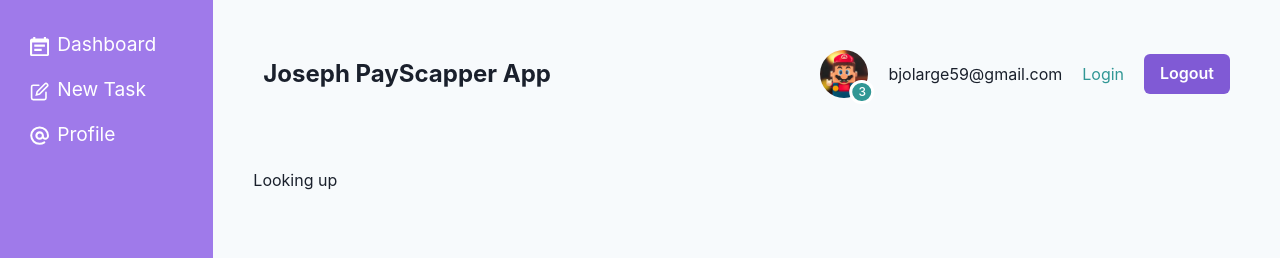
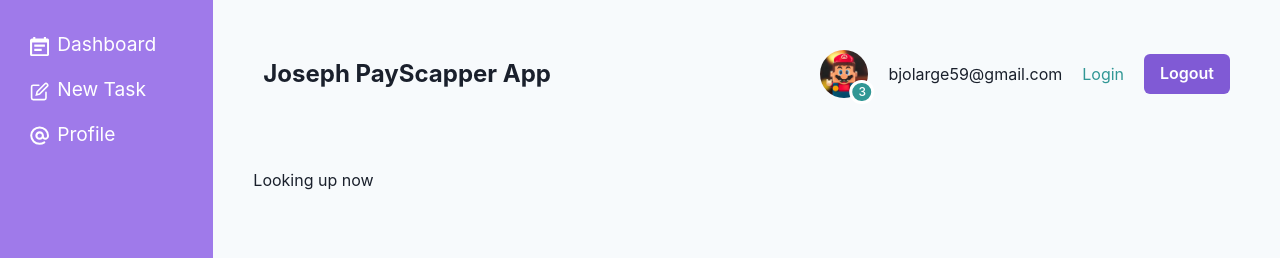
Before and after one commit to bjolarge/payscrapper-frontend, a React (Vite) app: page /look in a window 1280 px wide. Shown: the top 258 px of the page. Built offline with nearby package versions, Linux system fonts and the light colour scheme.

Commit message:
feat: added a new line to look pages

```diff
--- a/src/pages/Look.jsx
+++ b/src/pages/Look.jsx
@@ -81,7 +81,7 @@ import React from 'react'
 
 const Look = () => {
   return (
-    <div>Looking up </div>
+    <div>Looking up now </div>
   )
 }
 
```
